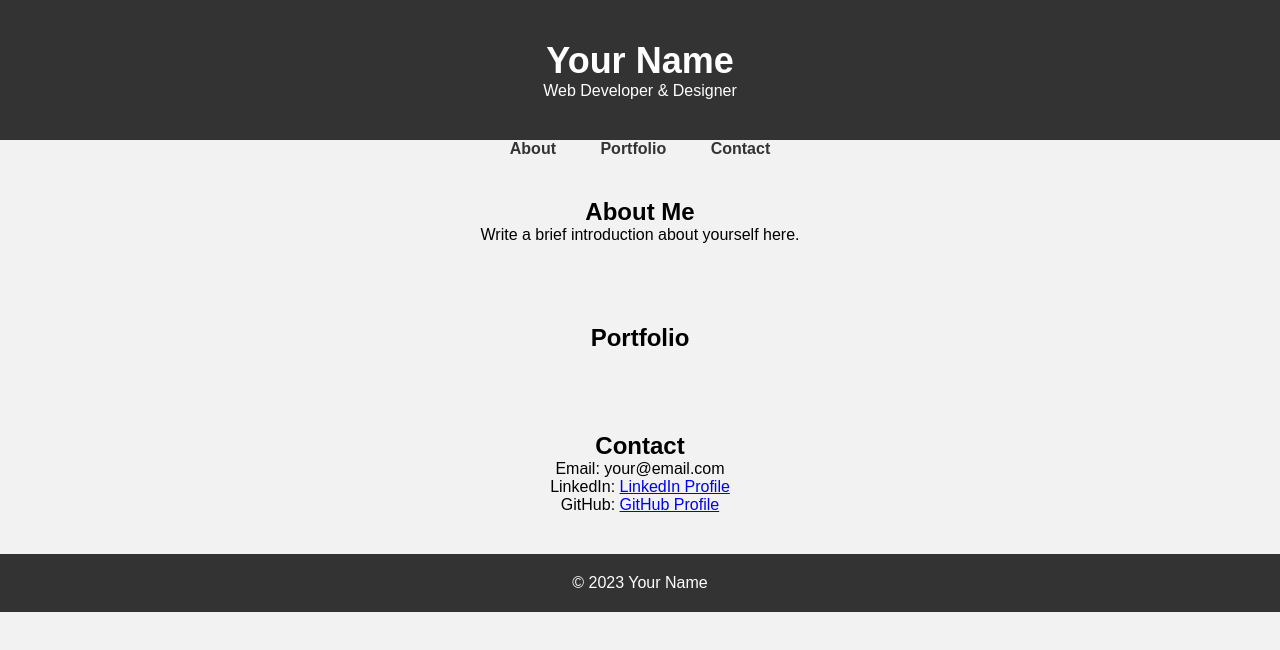
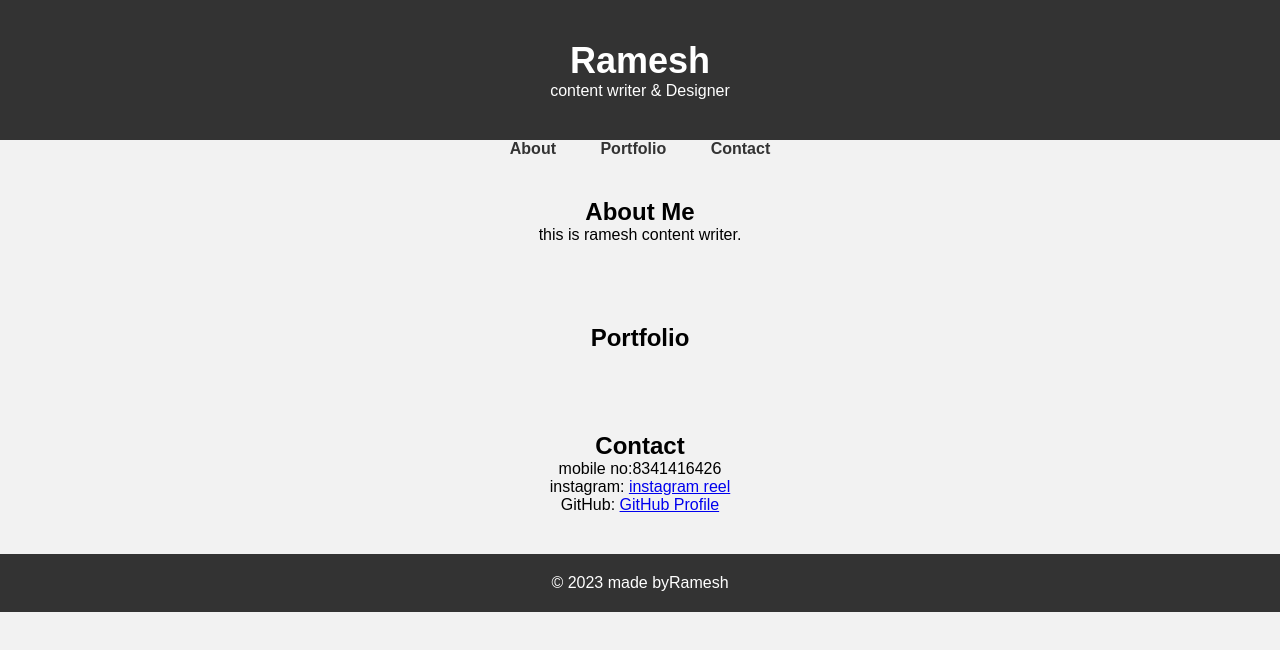
Before and after one commit to rmlivo/rmlivo.github.io, a plain HTML site: page index.html in a window 1280 px wide. Drawn offline with Linux system fonts and the light colour scheme.

Commit message:
Update index.html

```diff
--- a/index.html
+++ b/index.html
@@ -8,8 +8,8 @@
 </head>
 <body>
     <header>
-        <h1>Your Name</h1>
-        <p>Web Developer & Designer</p>
+        <h1>Ramesh</h1>
+        <p> content writer & Designer</p>
     </header>
     <nav>
         <ul>
@@ -20,7 +20,7 @@
     </nav>
     <section id="about">
         <h2>About Me</h2>
-        <p>Write a brief introduction about yourself here.</p>
+        <p>this is ramesh content writer.</p>
     </section>
     <section id="portfolio">
         <h2>Portfolio</h2>
@@ -28,12 +28,12 @@
     </section>
     <section id="contact">
         <h2>Contact</h2>
-        <p>Email: your@email.com</p>
-        <p>LinkedIn: <a href="https://www.linkedin.com/yourprofile">LinkedIn Profile</a></p>
+        <p>mobile no:8341416426 </p>
+        <p>instagram: <a href="https://www.instagram.com/reel/CyXP5SXv3L5/?utm_source=ig_web_copy_link&igshid=MzRlODBiNWFlZA=="> instagram reel</a></p>
         <p>GitHub: <a href="https://github.com/yourusername">GitHub Profile</a></p>
     </section>
     <footer>
-        <p>&copy; 2023 Your Name</p>
+        <p>&copy; 2023 made byRamesh </p>
     </footer>
 </body>
 </html>
```
